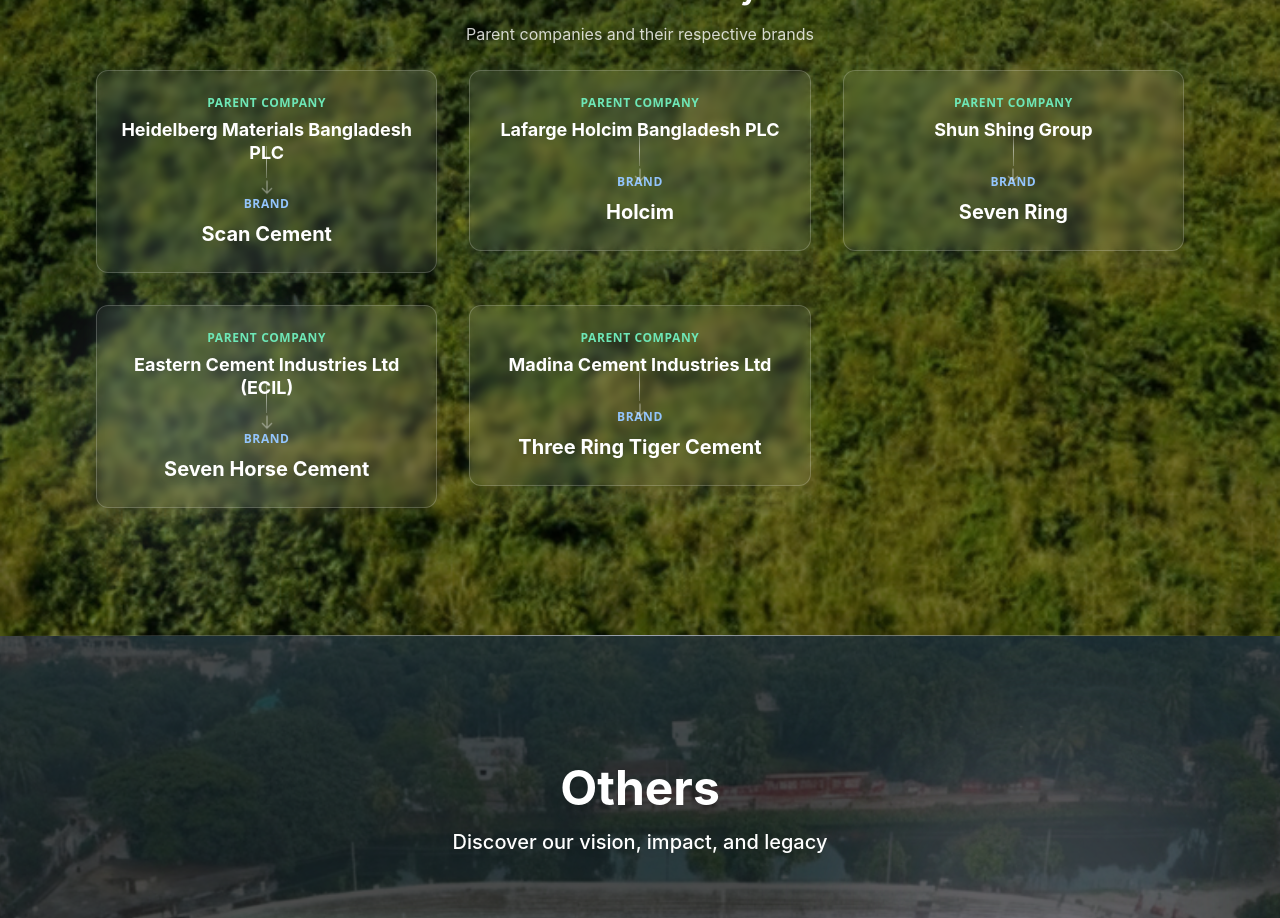
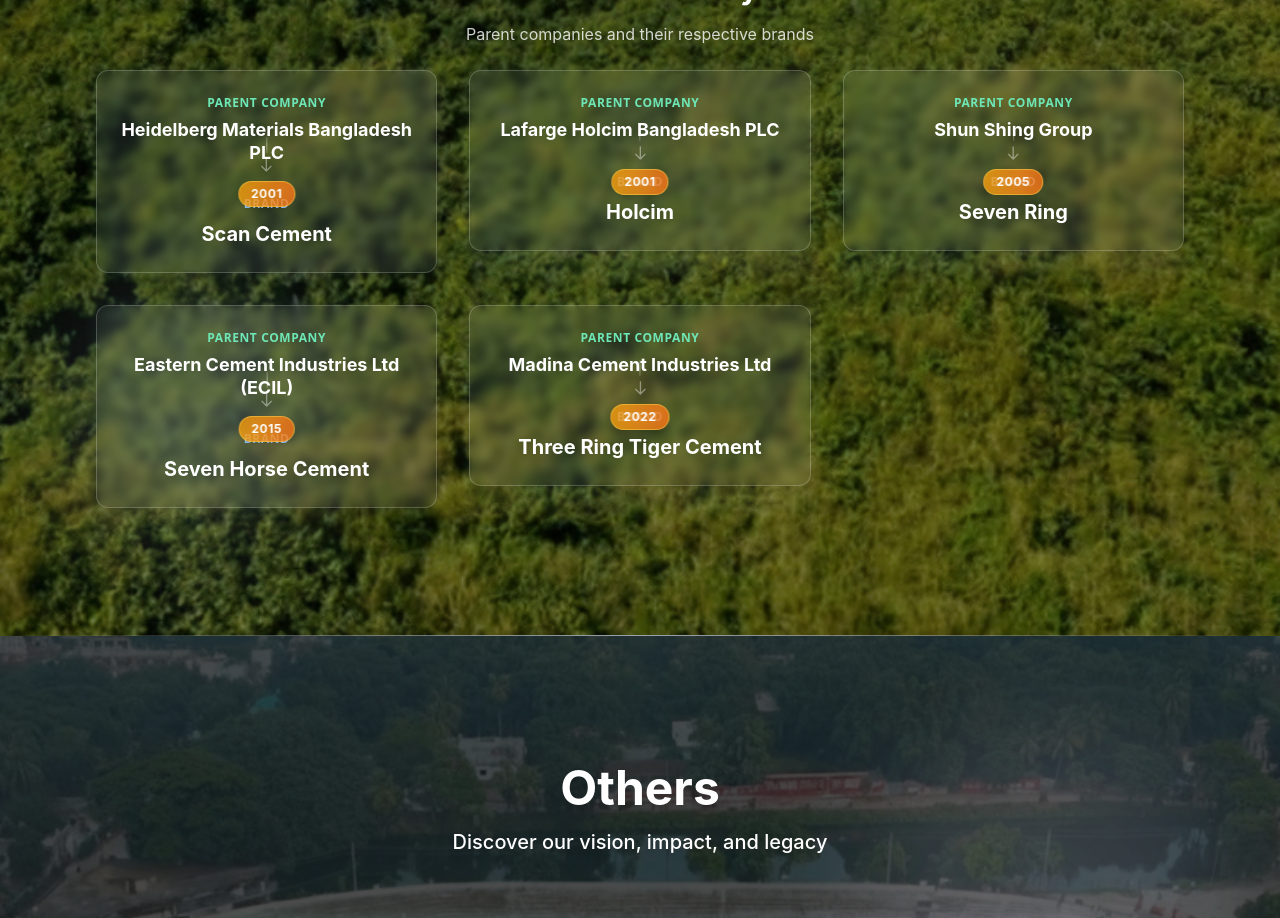
Before and after one commit to Ahnaf-Shahriar-369/shahjahan-mia3, a React (Vite) app: page / in a window 1280 px wide. Shown: the part 3020-3938 px from the top of the page. Built offline with nearby package versions, Linux system fonts and the light colour scheme.

Commit message:
lets see

```diff
--- a/src/screens/PersonalPortfolio/sections/Dealerships/Dealerships.tsx
+++ b/src/screens/PersonalPortfolio/sections/Dealerships/Dealerships.tsx
@@ -51,23 +51,28 @@
 const brandHierarchy = [
     {
         parent: "Heidelberg Materials Bangladesh PLC",
-        child: "Scan Cement"
+        child: "Scan Cement",
+        mergerYear: 2001
     },
     {
         parent: "Lafarge Holcim Bangladesh PLC",
-        child: "Holcim"
+        child: "Holcim",
+        mergerYear: 2001
     },
     {
         parent: "Shun Shing Group",
-        child: "Seven Ring"
+        child: "Seven Ring",
+        mergerYear: 2005
     },
     {
         parent: "Eastern Cement Industries Ltd (ECIL)",
-        child: "Seven Horse Cement"
+        child: "Seven Horse Cement",
+        mergerYear: 2015
     },
     {
         parent: "Madina Cement Industries Ltd",
-        child: "Three Ring Tiger Cement"
+        child: "Three Ring Tiger Cement",
+        mergerYear: 2022
     }
 ]
 
@@ -269,12 +274,18 @@
                                         </div>
                                     </div>
 
-                                    {/* Arrow Connector */}
-                                    <div className="absolute left-1/2 top-1/2 -translate-x-1/2 -translate-y-1/2 flex flex-col items-center justify-center text-white/40">
-                                        <div className="w-px h-8 bg-gradient-to-b from-white/20 via-white/50 to-white/20"></div>
-                                        <svg className="w-4 h-4 mt-1 animate-bounce" fill="none" viewBox="0 0 24 24" stroke="currentColor">
+                                    {/* Arrow Connector with Merger Year */}
+                                    <div className="absolute left-1/2 top-1/2 -translate-x-1/2 -translate-y-1/2 flex flex-col items-center justify-center">
+                                        <div className="w-px h-4 bg-gradient-to-b from-white/20 via-white/50 to-white/20"></div>
+                                        <svg className="w-4 h-4 mt-1 text-white/40" fill="none" viewBox="0 0 24 24" stroke="currentColor">
                                             <path strokeLinecap="round" strokeLinejoin="round" strokeWidth={2} d="M19 14l-7 7m0 0l-7-7m7 7V3" />
                                         </svg>
+                                        {/* Merger Year Badge */}
+                                        <div className="mt-2 px-3 py-1 bg-gradient-to-r from-amber-500/80 to-orange-500/80 backdrop-blur-md rounded-full border border-amber-300/50 shadow-lg">
+                                            <div className="text-white font-['Inter',sans-serif] font-bold text-xs tracking-wider">
+                                                {item.mergerYear}
+                                            </div>
+                                        </div>
                                     </div>
 
                                     {/* Child */}
```
